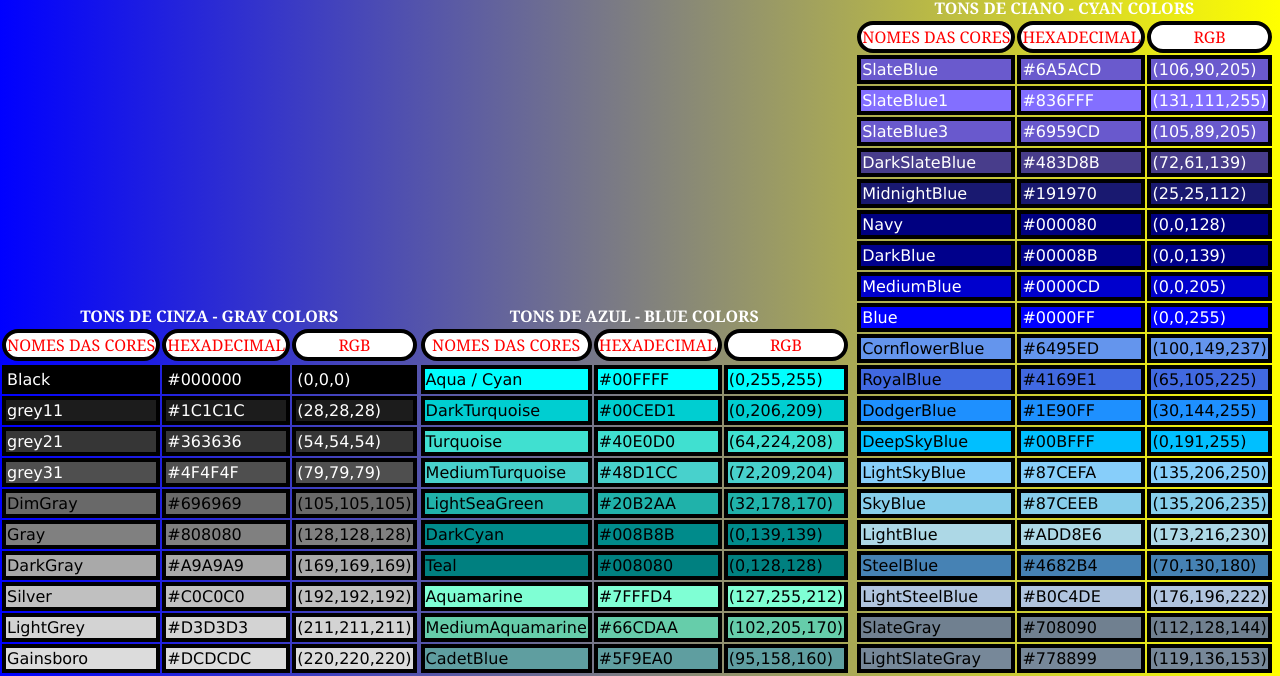
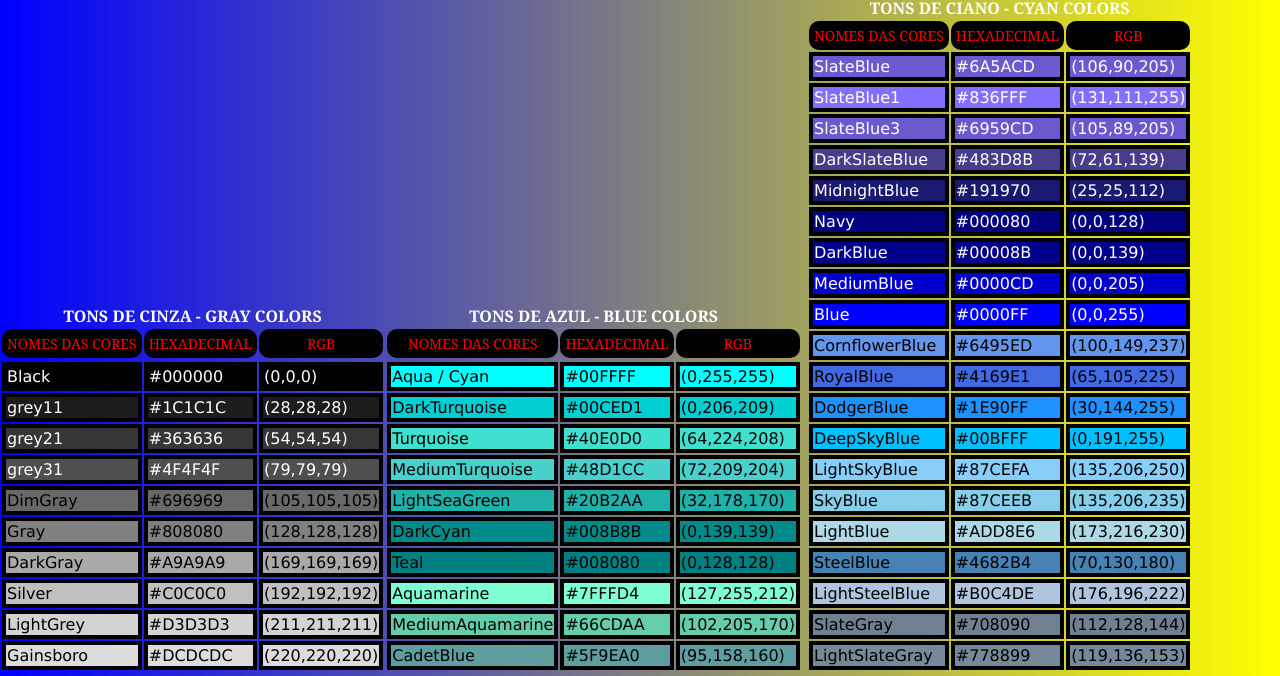
Before and after one commit to danilobrayann/TABELA-HEXADECIMAL, a plain HTML site: page index.html in a window 1280 px wide. Shown: the part 119-795 px from the top of the page. Drawn offline with nearby package versions, Linux system fonts and the light colour scheme.

Commit message:
atualização do cap fundo fonte

```diff
--- a/css/style.css
+++ b/css/style.css
@@ -105,9 +105,10 @@ td{
  #unico{
   color: red;
   font-family: Georgia, 'Times New Roman', Times, serif;
-  border-radius: 20px;
-  background-color: white;
+  border-radius: 10px;
+  background-color: black;
   text-align: center;
+  font-size: 14px;
 }
 
 .tudo{
```
